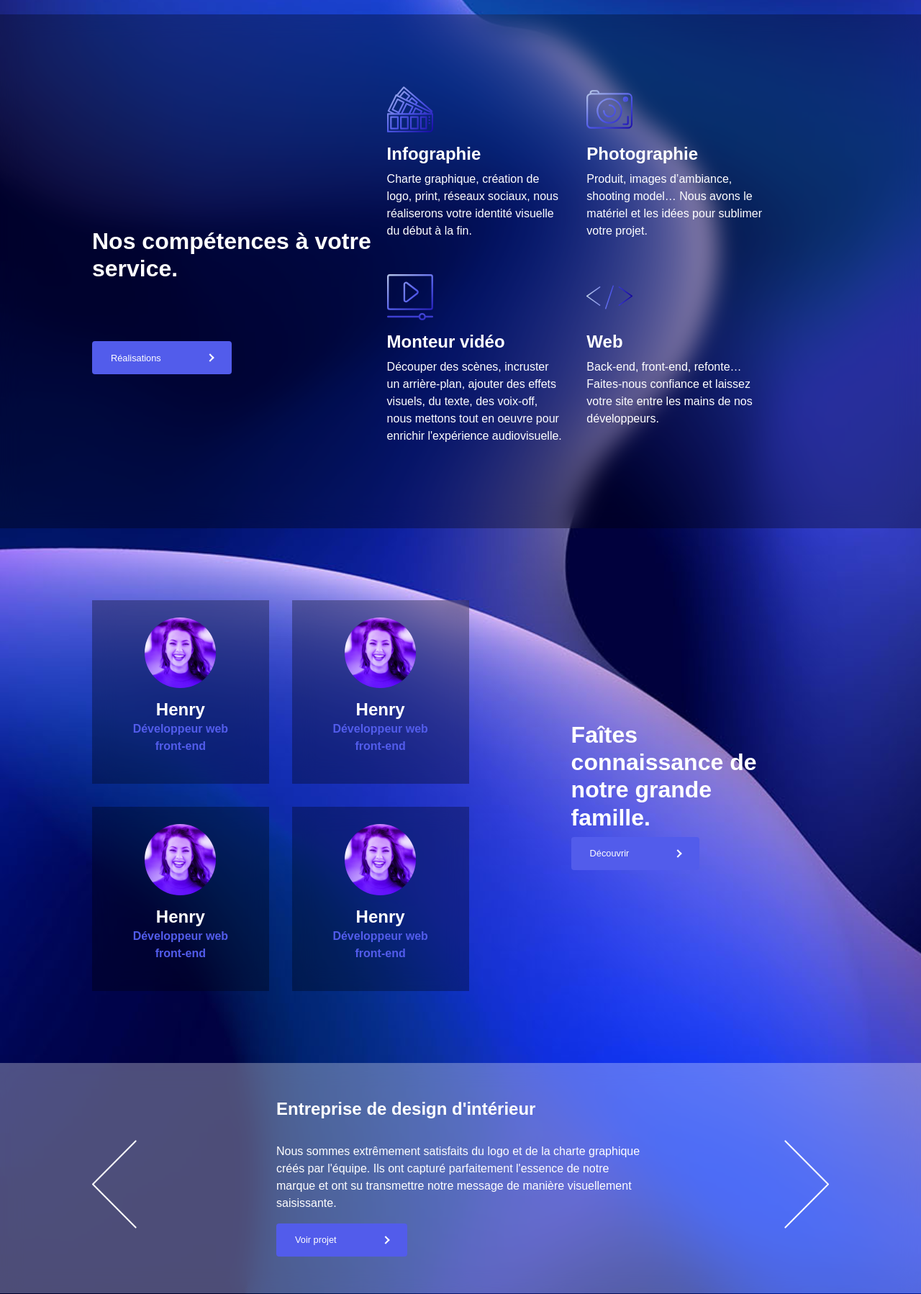
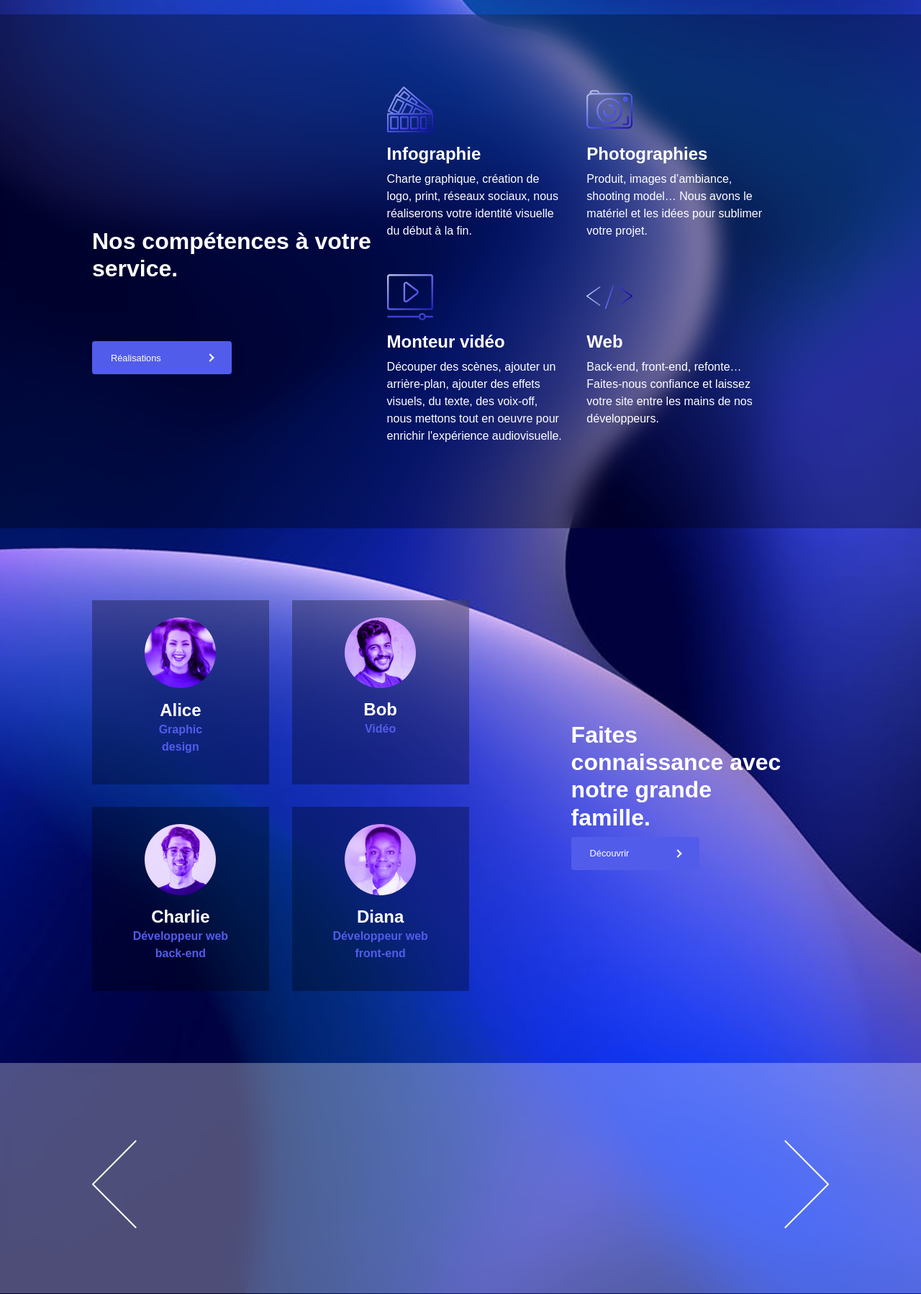
Before and after one commit to Nsven7/rubics, a PHP site: page /view/view-home.php in a window 1280 px wide. Shown: the part 680-2478 px from the top of the page at 72% size. Run offline with PHP 8.4, Linux system fonts and the light colour scheme; data comes from the database, SQL or seed files in the repository.

Commit message:
mistakes updated

```diff
--- a/controller/adminController.php
+++ b/controller/adminController.php
@@ -49,7 +49,7 @@
                 $name = $firstName . $lastName;
                 $newName = str_replace(' ', '', ucwords($name));
                 $path = $_SERVER['DOCUMENT_ROOT'] . "/Rubics/public/uploads/employees/" . $newName . "/";
-                $avatar = $path . $newName;
+                $avatar = $path . $newName . ".jpg";
 
                 $fileToUpload = uploadFile($path, $newName);
             } else {
--- a/controller/employeeController.php
+++ b/controller/employeeController.php
@@ -23,7 +23,7 @@
             $name = $_SESSION['employee']['general']['firstName'] . $_SESSION['employee']['general']['lastName'];
             $newName = str_replace(' ', '', ucwords($name));
             $path = $_SERVER['DOCUMENT_ROOT'] . "/Rubics/public/uploads/employees/" . $newName . "/";
-            $avatar = $path . $newName;
+            $avatar = $path . $newName . ".jpg";
 
             $fileToUpload = uploadFile($path, $newName);
 
--- a/model/projectModel.php
+++ b/model/projectModel.php
@@ -8,6 +8,20 @@
     global $bdd;
 
     $query = "SELECT * FROM project";
+    $stmt = $bdd->prepare($query);
+    $stmt->execute();
+
+    $projects = $stmt->fetchAll(PDO::FETCH_ASSOC);
+
+    return $projects;
+}
+
+function getAllProjectsActive()
+{
+    // Retrieve db connection
+    global $bdd;
+
+    $query = "SELECT * FROM project WHERE finalized = 1";
     $stmt = $bdd->prepare($query);
     $stmt->execute();
 
--- a/view/view-admin-clients-index.php
+++ b/view/view-admin-clients-index.php
@@ -30,7 +30,7 @@
                             <th>Prénom</th>
                             <th>Date de naissnce</th>
                             <th>Création</th>
-                            <th>Dernière connection</th>
+                            <th>Dernière connexion</th>
                             <th>Actif</th>
                         </tr>
                     </thead>
--- a/view/view-admin-employee-index.php
+++ b/view/view-admin-employee-index.php
@@ -30,7 +30,7 @@
                             <th>Id</th>
                             <th>Nom</th>
                             <th>Prénom</th>
-                            <th>Date de naissnce</th>
+                            <th>Date de naissance</th>
                             <th>Création</th>
                             <th>Actif</th>
                             <th>Modifier</th>
--- a/view/view-admin-employee-new.php
+++ b/view/view-admin-employee-new.php
@@ -97,14 +97,14 @@
                     </div>
 
                     <div class="field-container">
-                        <label for="actif">Role actif</label>
+                        <label for="actif">Actif</label>
                         <input type="checkbox" id="actif" name="actif" value="1" <?php if (isset($employee) && $employee['actif'] == 1) {
                                                                                         echo 'checked';
                                                                                     } ?>>
                     </div>
 
                     <div class="field-container">
-                        <label for="actif">Role actif</label>
+                        <label for="actif">Rôle actif</label>
                         <input type="checkbox" id="actif" name="roleActif" value="1">
                     </div>
 
--- a/view/view-admin-home.php
+++ b/view/view-admin-home.php
@@ -50,7 +50,7 @@
                         <input type="date" id="birthdate" name="birthdate" min="1950-01-01" max="2006-12-31" value="<?php echo $_SESSION['admin']['general']['birthdate']; ?>">
                     </div>
                     <div class="field-container">
-                        <label for="biography">Descrption</label>
+                        <label for="biography">Description</label>
                         <input type="text" id="biography" name="biography" value="<?php echo $_SESSION['admin']['general']['biography']; ?>">
                     </div>
                     <div class="field-container">
--- a/view/view-employee-admin-home.php
+++ b/view/view-employee-admin-home.php
@@ -53,7 +53,7 @@
                         <input type="date" id="birthdate" name="birthdate" min="1950-01-01" max="2006-12-31" value="<?php echo $_SESSION['employee']['general']['birthdate']; ?>">
                     </div>
                     <div class="field-container">
-                        <label for="biography">Descrption</label>
+                        <label for="biography">Description</label>
                         <input type="text" id="biography" name="biography" value="<?php echo $_SESSION['employee']['general']['biography']; ?>">
                     </div>
                     <div class="field-container">
--- a/view/view-home.php
+++ b/view/view-home.php
@@ -3,13 +3,13 @@
 include ($_SERVER['DOCUMENT_ROOT'] . "/Rubics/model/projectModel.php");
 
 $title = "Accueil";
-$projects = getAllProjects();
+$projects = getAllProjectsActive();
 ?>
 <div class="container-items">
     <div class="container-content section-one">
         <div class="intro">
             <div>
-                <h1>Rubics, l'agence multi-facettes aux servvices de votre projet.</h1>
+                <h1>Rubics, l'agence multi-facettes au service de votre projet.</h1>
                 <p>Charte graphique, développement web, print, vidéo... Nous vous accompagnons dans votre projet.</p>
             </div>
         </div>
@@ -39,7 +39,7 @@
 
             <div>
                 <img src="../public/icon/icon-camera.svg" alt="camera icon">
-                <h3>Photographie</h3>
+                <h3>Photographies</h3>
                 <p>Produit, images d’ambiance, shooting model… Nous avons le matériel et les idées pour sublimer votre
                     projet.</p>
             </div>
@@ -47,7 +47,7 @@
             <div>
                 <img src="../public/icon/icon-video.svg" alt="video icon">
                 <h3>Monteur vidéo</h3>
-                <p>Découper des scènes, incruster un arrière-plan, ajouter des effets visuels, du texte, des voix-off,
+                <p>Découper des scènes, ajouter un arrière-plan, ajouter des effets visuels, du texte, des voix-off,
                     nous mettons tout en oeuvre pour enrichir l'expérience audiovisuelle.</p>
             </div>
 
@@ -64,30 +64,30 @@
         <div class="left">
             <div class="card-item">
                 <img src="../public/uploads/employees/AliceDoe/AliceDoe.jpg" alt="designer icon">
-                <h3>Henry</h3>
-                <p class="ft-weight-bold clr-third">Développeur web<br> front-end</p>
+                <h3>Alice</h3>
+                <p class="ft-weight-bold clr-third">Graphic<br>design</p>
             </div>
 
             <div class="card-item">
-                <img src="../public/uploads/employees/AliceDoe/AliceDoe.jpg" alt="designer icon">
-                <h3>Henry</h3>
-                <p class="ft-weight-bold clr-third">Développeur web<br> front-end</p>
+                <img src="../public/uploads/employees/BobSmith/BobSmith.jpg" alt="designer icon">
+                <h3>Bob</h3>
+                <p class="ft-weight-bold clr-third">Vidéo</p>
             </div>
 
             <div class="card-item">
-                <img src="../public/uploads/employees/AliceDoe/AliceDoe.jpg" alt="designer icon">
-                <h3>Henry</h3>
-                <p class="ft-weight-bold clr-third">Développeur web<br> front-end</p>
+                <img src="../public/uploads/employees/CharlieJohnson/CharlieJohnson.jpg" alt="designer icon">
+                <h3>Charlie</h3>
+                <p class="ft-weight-bold clr-third">Développeur web<br> back-end</p>
             </div>
 
             <div class="card-item">
-                <img src="../public/uploads/employees/AliceDoe/AliceDoe.jpg" alt="designer icon">
-                <h3>Henry</h3>
+                <img src="../public/uploads/admins/DianaBrown/DianaBrown.jpg" alt="designer icon">
+                <h3>Diana</h3>
                 <p class="ft-weight-bold clr-third">Développeur web<br> front-end</p>
             </div>
         </div>
         <div class="right">
-            <h2>Faîtes connaissance de notre grande famille.</h2>
+            <h2>Faites connaissance avec notre grande famille.</h2>
             <div class="cta">
                 <a class="btn" href="<?php $_SERVER['DOCUMENT_ROOT']; ?>/Rubics/view/view-teams.php">Découvrir<span
                         class="arrow right"></span></a>
--- a/view/view-rgpd.php
+++ b/view/view-rgpd.php
@@ -21,7 +21,7 @@
 
             <h2>Comment vos données sont-elles protégées ?</h2>
             <p>Nous prenons la sécurité de vos données très au sérieux. Toutes les données collectées sont stockées de
-                manière sécurisée et accessibles uniquement aux personnes autorisées dans le cadre de cette étude.</p>
+                manière sécurisée et sont accessibles uniquement aux personnes autorisées dans le cadre de cette étude.</p>
 
             <h2>Vos droits</h2>
             <p>Conformément au Règlement Général sur la Protection des Données (RGPD), vous disposez des droits suivants
@@ -44,7 +44,7 @@
             <h2>Contact</h2>
             <p>Pour toute question ou pour exercer vos droits, vous pouvez nous contacter à :</p>
             <ul>
-                <li>Email : <a href="mailto:nath_bourlir@outlook.be">nath_bourlir@outlook.be</a></li>
+                <li>Email : <a href="mailto:nath_bourlier@outlook.be">nath_bourlir@outlook.be</a></li>
                 <li>Adresse : 59 rue de Caraman, 7300 Boussu - BE</li>
             </ul>
             <p>Nous nous engageons à répondre à vos demandes dans les meilleurs délais et à vous fournir toutes les
--- a/view/view-teams.php
+++ b/view/view-teams.php
@@ -31,7 +31,7 @@
             <h2>Filtrez par domaine de compétences et découvrez les prestataires de votre futur projet.</h2>
         </div>
         <div class="right">
-            <div class="right">
+            <div class="right rigt-banner">
                 <form action="<?php $_SERVER['DOCUMENT_ROOT'] ?>/Rubics/controller/employeeController.php"
                     method="POST">
                     <div class="field-container">
--- a/view/view-user-admin-company.php
+++ b/view/view-user-admin-company.php
@@ -46,7 +46,7 @@
                     </div>
 
                     <div class="field-container">
-                        <label for="country">Country</label>
+                        <label for="country">Pays</label>
                         <input type="text" id="country" name="country" minlength="3" maxlength="25" value="<?php if (isset($company)) {
                                                                                                                 echo $company['country'];
                                                                                                             } ?>">
--- a/view/view-user-admin-request.php
+++ b/view/view-user-admin-request.php
@@ -38,7 +38,7 @@
                     </div>
 
                     <div class="field-container">
-                        <label for="budget">Bugget</label>
+                        <label for="budget">Budget</label>
                         <input type="number" id="budget" name="budget" min="1" max="10000" required>
                     </div>
 
--- a/view/view-user-registration.php
+++ b/view/view-user-registration.php
@@ -55,7 +55,7 @@
             <select class="custom-select" id="secret_question" name="secret_question" placeholder="Question secrète">
               <option value="">Select...</option>
               <option value="pet">Quel est le nom de votre premier animal de compagnie ?</option>
-              <option value="city">Dans quelle ville êtes-vous naî ?</option>
+              <option value="city">Dans quelle ville êtes-vous né(e) ?</option>
               <option value="school">Quel est le nom de votre première école ?</option>
             </select>
           </div>
```
Also changed, not shown: view/view-user-admin-home.php (+5 -5 lines), public/uploads/employees/.png (added), public/uploads/employees/DianaBrown/DianaBrown.jpg (added), public/uploads/employees/GraceThomas/GraceThomas.jpg (added), 3 other files.
